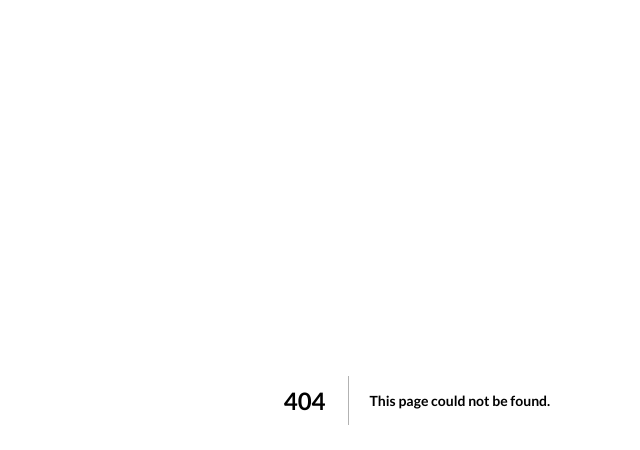
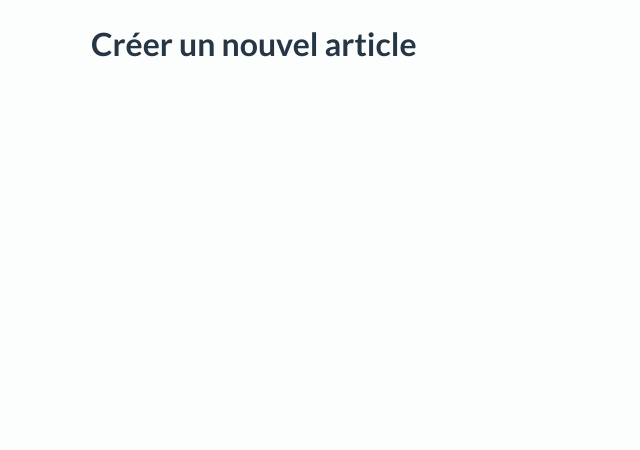
Before and after one commit to OlivierZiolkowski/back-to-the-blog, a Next.js app: page /create in a window 1280 px wide. Before the commit this address had no page. Shown: the top 450 px of the page, without its empty margins (223-863 px from the left). Built offline with nearby package versions, Linux system fonts and the light colour scheme.

Commit message:
Adding basic CreatePage component

```diff
--- /dev/null
+++ b/pages/create.jsx
@@ -0,0 +1,10 @@
+// Styles & assets
+import styles from "@styles/create.module.scss";
+
+export default function CreatePage() {
+    return (
+        <div className={styles.CreatePage}>
+            <h1>Créer un nouvel article</h1>
+        </div>
+    );
+}
--- /dev/null
+++ b/styles/create.module.scss
@@ -0,0 +1,29 @@
+.CreatePage {
+    max-width: 700px;
+    margin: 0 auto;
+    padding: 24px;
+
+    form {
+      padding: 16px;
+
+      h1 {
+        margin-top: 0;
+        margin-bottom: 24px;
+      }
+
+      input {
+        margin-bottom: 16px;
+      }
+
+      textarea {
+        height: 300px;
+      }
+
+      button {
+        display: block;
+        margin-right: 0;
+        margin-left: auto;
+        margin-top: 24px;
+      }
+    }
+  }
```
